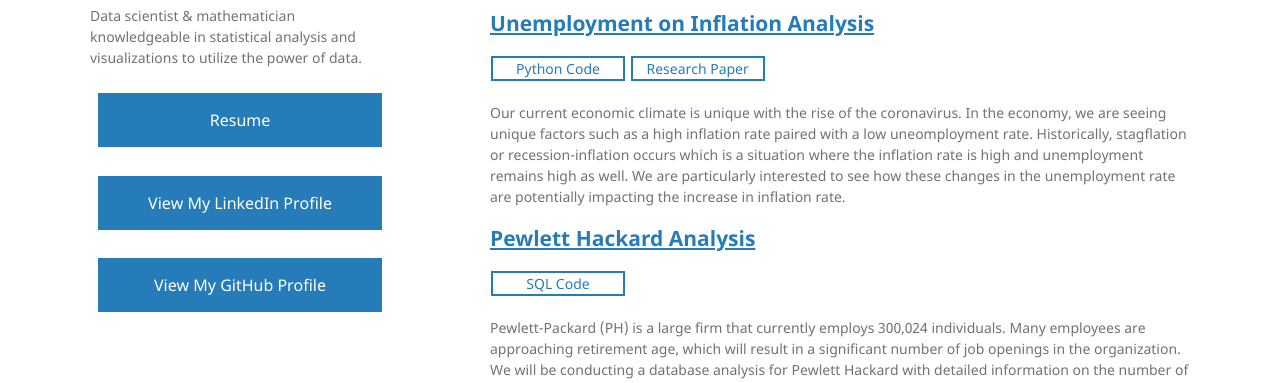
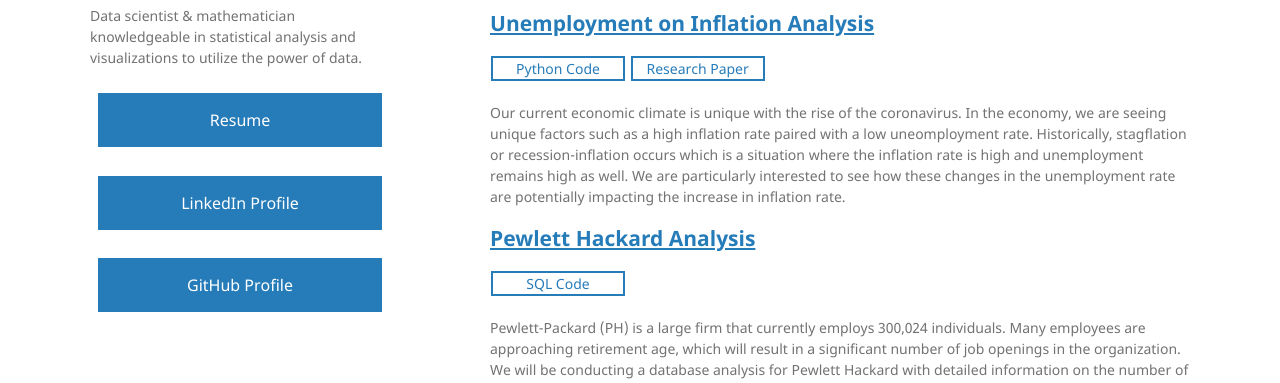
Before and after one commit to dosanity/dosanity.github.io, a Jekyll site: the page built from index.md, in a window 1280 px wide. Shown: the part 354-737 px from the top of the page. Built offline with Jekyll 4.4.1, drawn with Linux system fonts in a browser that asks for light colours; our own code applies the rules of GitHub Pages for plain Markdown files.

Commit message:
Input code

```diff
--- a/_config.yml
+++ b/_config.yml
@@ -10,7 +10,7 @@
   <div class="center">
     <a href="/assets/pdf/AnthonyDo_Resume.pdf" class="button">Resume</a>
     <br><br>
-    <a href="https://www.linkedin.com/in/dosanity/" class="button">View My LinkedIn Profile</a>
+    <a href="https://www.linkedin.com/in/dosanity/" class="button">LinkedIn Profile</a>
   </div>
 google_analytics:
 theme: jekyll-theme-minimal
--- a/_layouts/default.html
+++ b/_layouts/default.html
@@ -29,7 +29,7 @@
 
         {% if site.github.is_user_page %}
         <div class="center">
-          <p class="view"><a href="{{ site.github.owner_url }}" class="button">View My GitHub Profile</a></p>
+          <p class="view"><a href="{{ site.github.owner_url }}" class="button">GitHub Profile</a></p>
         </div>
         {% endif %}
 
```
